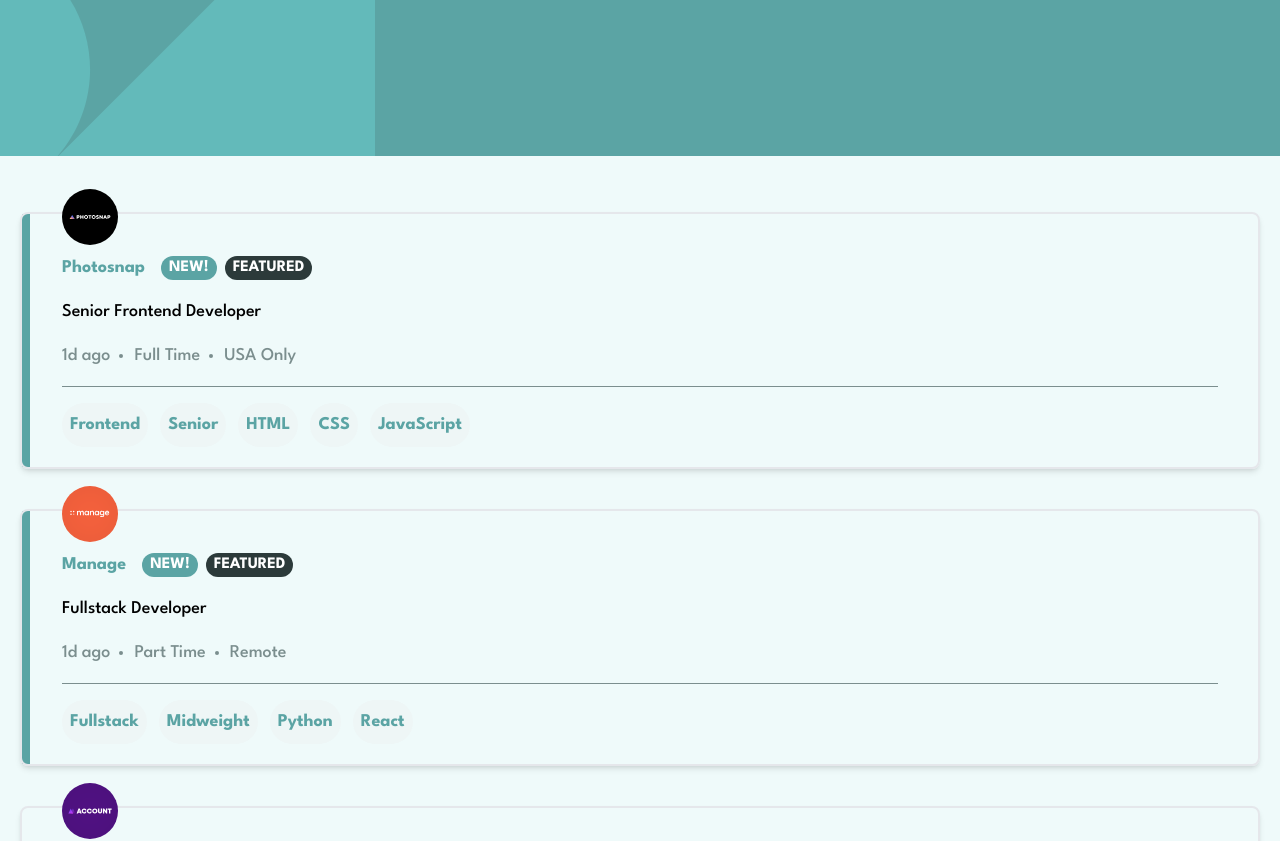
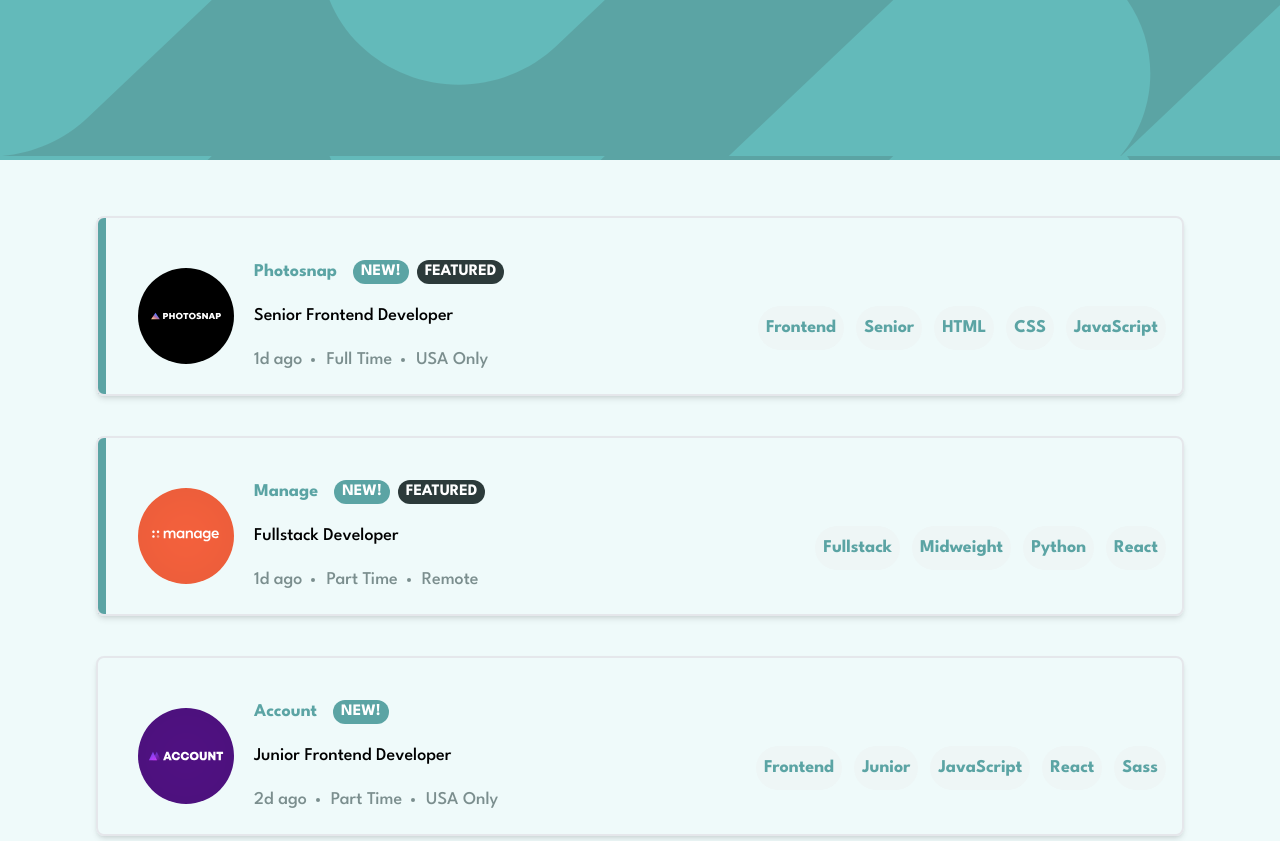
Before and after one commit to Joadevy/Job-listing-app, a React (Vite) app: page / in a window 1280 px wide. Shown: the top 841 px of the page. Built offline with nearby package versions, Linux system fonts and the light colour scheme.

Commit message:
Working & design finished

```diff
--- a/src/Ad.tsx
+++ b/src/Ad.tsx
@@ -6,6 +6,7 @@ interface Props {
   ad: adProps;
   setFilter: (_x: string) => void;
 }
+
 // eslint-disable-next-line no-undef
 const Ad: FC<Props> = ({ ad, setFilter }): JSX.Element => {
   const {
@@ -24,8 +25,8 @@ const Ad: FC<Props> = ({ ad, setFilter }): JSX.Element => {
   } = ad;
 
   return (
-    <div className="px-10 pt-10 pb-5 relative shadow-md border-2 rounded-lg text-lg">
-      <div className="w-14 h-14 absolute top-[-25px]">
+    <div className="px-10 pt-10 pb-5 relative shadow-md border-2 rounded-lg text-lg lg:items-center lg:flex lg:gap-5">
+      <div className="w-14 h-14 absolute top-[-25px] lg:w-24 lg:h-24 lg:relative lg:top-0">
         <img alt="" className="w-full" src={logo} />
       </div>
       <div className="flex flex-col gap-4">
@@ -54,9 +55,9 @@ const Ad: FC<Props> = ({ ad, setFilter }): JSX.Element => {
           <li className="list-disc">{location}</li>
         </ul>
 
-        <hr className="border-1 border-neutral-cyan-300" />
+        <hr className="border-1 border-neutral-cyan-300 lg:hidden" />
 
-        <div className="flex gap-3 flex-wrap text-primary-cyan font-bold">
+        <div className="flex gap-3 flex-wrap text-primary-cyan font-bold lg:absolute lg:right-0 lg:top-1/2 lg:mx-4">
           <button
             className="bg-neutral-cyan-200 p-2 rounded-full"
             onClick={() => setFilter(role)}
--- a/src/App.tsx
+++ b/src/App.tsx
@@ -2,13 +2,8 @@ import type { adProps } from "./types";
 
 import { useState, useEffect } from "react";
 
-// import { AppCtx } from "./AppCtx";
 import Ad from "./Ad";
 import Filter from "./Filter";
-
-function commonElement(arr1: string[], arr2: string[]) {
-  return arr2.every((value) => arr1.includes(value));
-}
 
 function App() {
   const [ads, setAds] = useState<adProps[]>([]);
@@ -35,25 +30,44 @@ function App() {
     }
   };
 
-  if (status === "loading") return <div>loading...</div>;
-  console.log("render");
+  const handleRemoveFilter = (filter: string) => {
+    filters.delete(filter);
+    setFilters(new Set(filters));
+  };
+
+  const handleFilter = () => {
+    if (filters.size === 0) {
+      return ads;
+    }
+
+    return ads.filter((ad) => {
+      const { role, level, languages, tools } = ad;
+      const tags = [role, level, ...languages, ...tools];
+
+      return filters.size === tags.filter((tag) => filters.has(tag)).length;
+    });
+  };
+
+  if (status === "loading") return <div>Loading...</div>;
 
   return (
     <div>
-      <header className="bg-primary-cyan">
-        <img alt="" src="assets/images/bg-header-mobile.svg" />
-      </header>
+      <header className="h-32 bg-primary-cyan bg-hero-mobile-pattern lg:h-40 lg:bg-hero-desktop-pattern" />
 
       {filters.size ? (
-        <div className="flex flex-wrap gap-4 m-5 p-6 bg-neutral-100 relative z-10 mt-[-25px] shadow-md rounded-lg">
+        <div className="flex flex-wrap gap-4 m-5 p-6 bg-neutral-100 relative z-10 mt-[-25px] shadow-md rounded-lg lg:mx-24">
           {Array.from(filters).map((filter) => (
-            <Filter key={filter} filter={filter} />
+            <Filter
+              key={filter}
+              filter={filter}
+              removeFilter={handleRemoveFilter}
+            />
           ))}
         </div>
       ) : null}
 
-      <main className="flex flex-col gap-10 mx-5 my-14">
-        {ads.map((ad: adProps) => (
+      <main className="flex flex-col gap-10 mx-5 my-14 lg:mx-24">
+        {handleFilter().map((ad: adProps) => (
           <Ad key={ad.id} ad={ad} setFilter={handleAddFilter} />
         ))}
       </main>
--- a/src/Filter.tsx
+++ b/src/Filter.tsx
@@ -2,18 +2,17 @@ import { type FC } from "react";
 
 type props = {
   filter: string;
+  removeFilter: (_x: string) => void;
 };
 
-const Filter: FC<props> = ({ filter }) => {
+const Filter: FC<props> = ({ filter, removeFilter }) => {
   return (
     <div className="flex bg-neutral-200 border-2 rounded-lg border-none relative z-0">
       <div className="p-1 mr-7">{filter} </div>
       <button
         className="w-7 h-full bg-primary-cyan absolute right-0 z-[-5]"
-        // onClick={() => setFilters(filters.filter((f) => f !== filter))}
-        // onKeyDown={() =>
-        //   setFilters(filters.filter((f) => f !== filter))
-        // }
+        onClick={() => removeFilter(filter)}
+        onKeyPress={() => removeFilter(filter)}
       >
         <img
           alt=""
```
